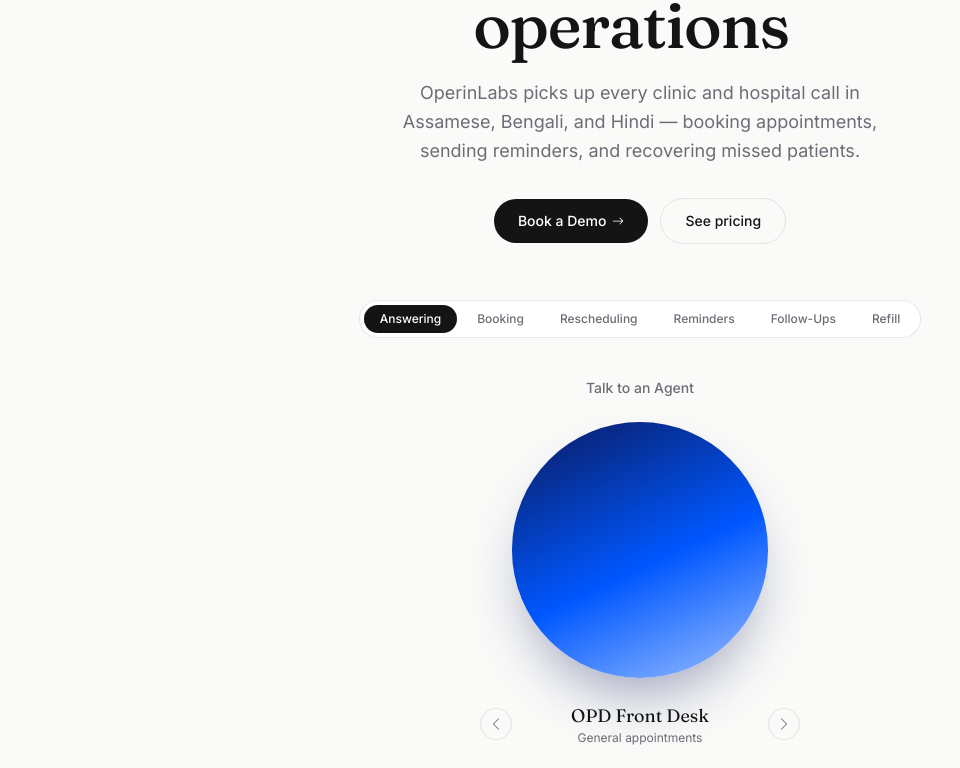
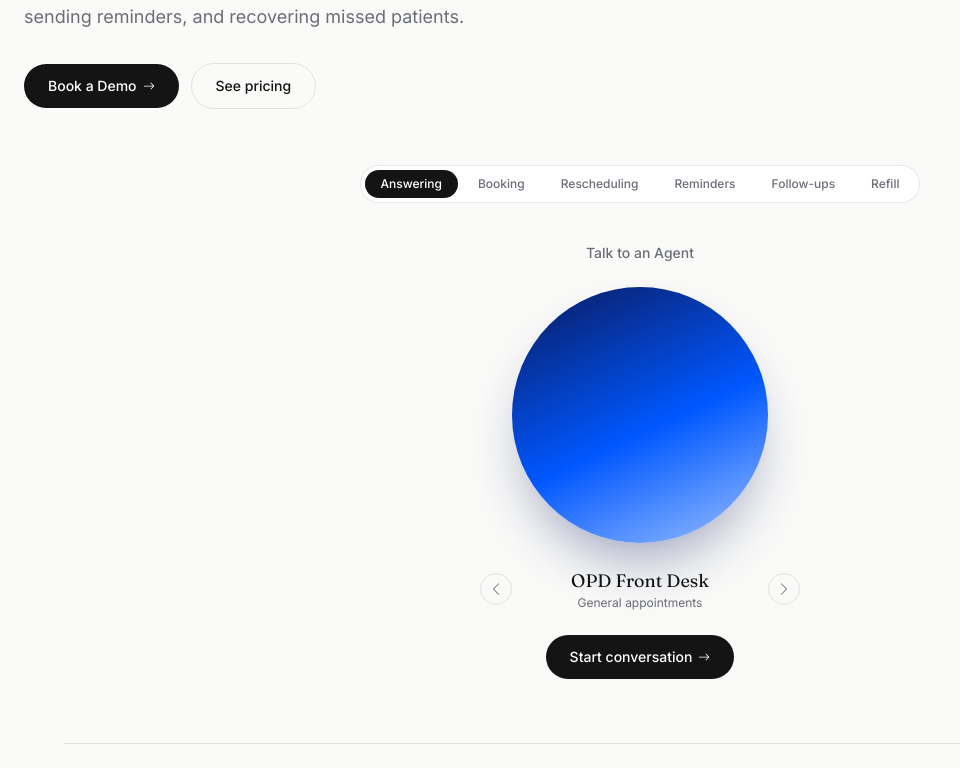
Before and after one commit to OperinLabs/OperinLabs-Landing-Page, a React (Vite) app: page / in a window 1280 px wide. Shown: the part 371-1139 px from the top of the page, without its empty margins (0-960 px from the left). Built offline with nearby package versions, Linux system fonts and the light colour scheme.

Commit message:
Update Hero.tsx

```diff
--- a/src/components/Hero.tsx
+++ b/src/components/Hero.tsx
@@ -9,7 +9,7 @@ interface HeroProps {
 
 const headline = ["Superhuman", "team", "of", "AI", "workforce", "for", "autonomous", "healthcare", "operations"];
 
-const tabs = ["Answering", "Booking","Rescheduling", "Reminders", "Follow-Ups", "Refill"];
+const tabs = ["Answering", "Booking", "Rescheduling", "Reminders", "Follow-ups", "Refill"];
 
 const item = {
   hidden: { opacity: 0, y: 20 },
@@ -44,7 +44,7 @@ export default function Hero({ onBookDemo }: HeroProps) {
         variants={container}
         initial="hidden"
         animate="show"
-        className="mx-auto flex max-w-3xl flex-col items-center text-center"
+        className="mx-auto flex max-w-[90rem] flex-col items-start text-left"
       >
         <motion.h1
           variants={container}
@@ -83,7 +83,14 @@ export default function Hero({ onBookDemo }: HeroProps) {
             See pricing
           </a>
         </motion.div>
+      </motion.div>
 
+      <motion.div
+        variants={container}
+        initial="hidden"
+        animate="show"
+        className="mx-auto flex max-w-3xl flex-col items-center text-center"
+      >
         {/* Category tabs */}
         <motion.div
           variants={item}
```
